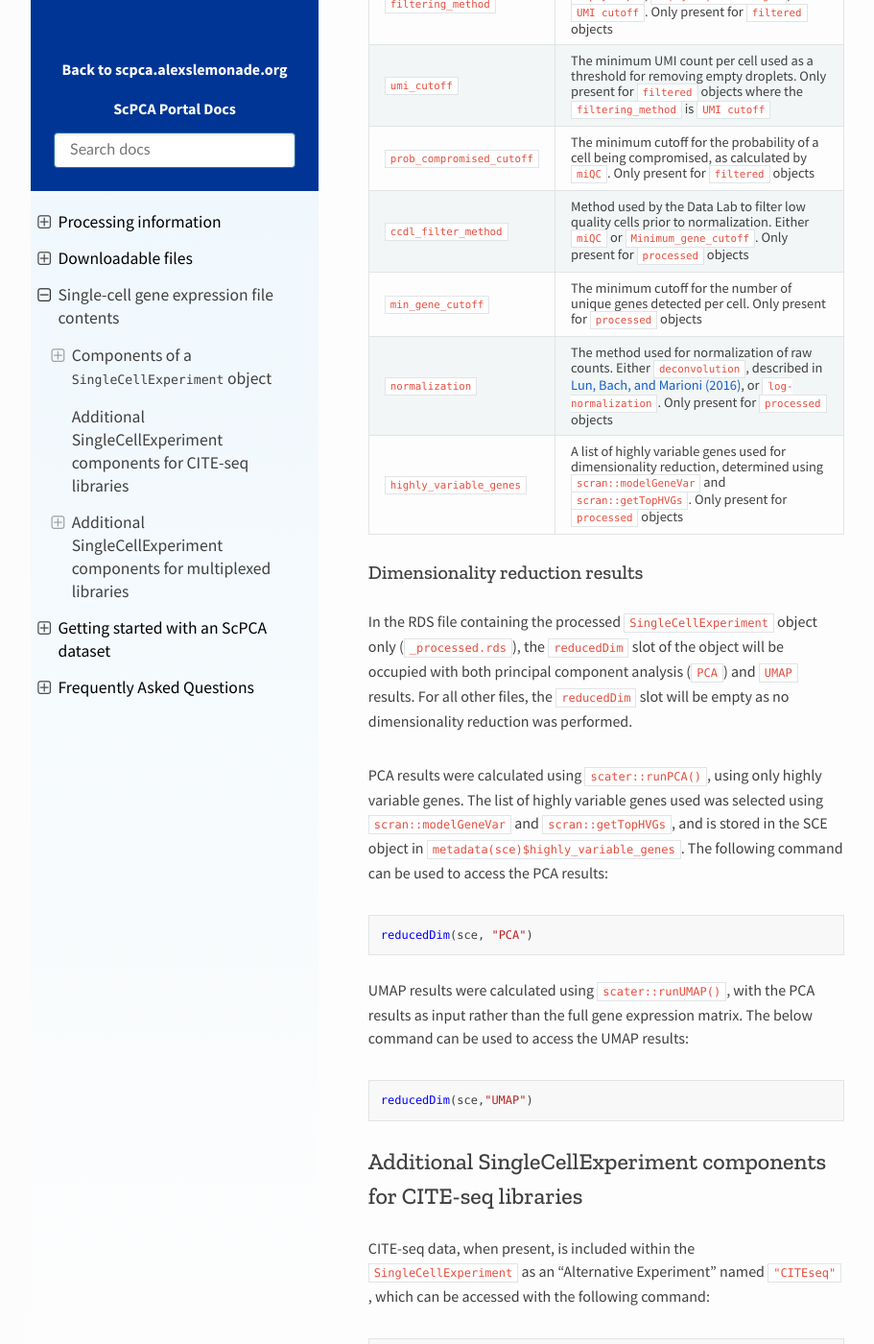
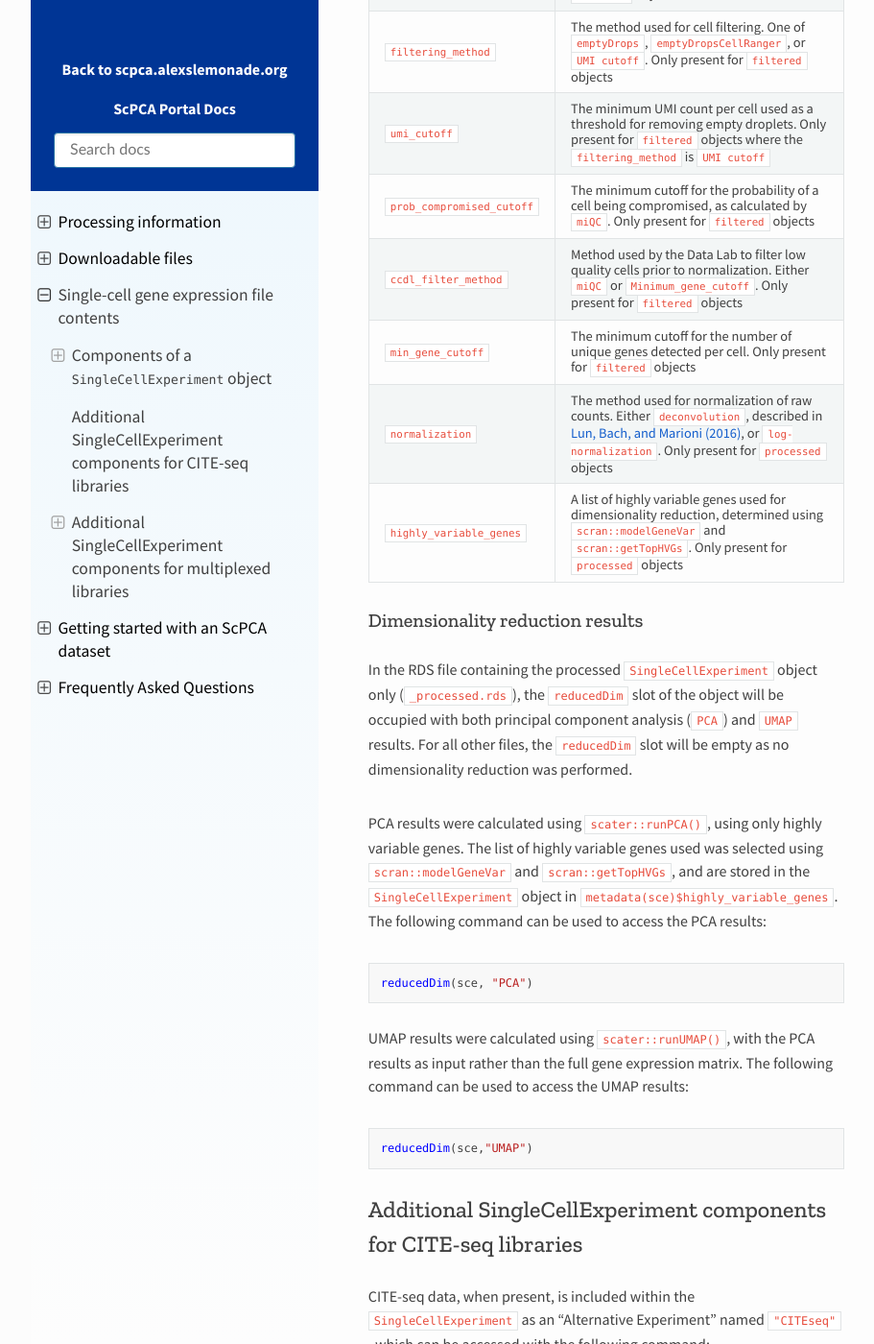
Before and after one commit to DongzeHE/scpca-docs, a Sphinx documentation site: the page built from docs/sce_file_contents.md, in a window 1280 px wide and 1400 px high, scrolled down 3739 px. Shown: the whole window at 96% size, without its empty margins (158-1069 px from the left). Built offline with Sphinx 7.4.7 and the Read the Docs theme 2.0.0, drawn with Linux system fonts in a browser that asks for light colours; some of the changed text lies outside the part shown.

Commit message:
account for filtering metadata in filtered SCE

````diff
--- a/docs/sce_file_contents.md
+++ b/docs/sce_file_contents.md
@@ -52,10 +52,8 @@
 | ----------------------- | --------------------------------------------------------------------------------------------------------------------------------------------------------------------------------------------- |
 | `prob_compromised`      | Probability that a cell is compromised (i.e., dead or damaged), as calculated by `miQC`                                                                                                       |
 | `miQC_pass`             | Indicates whether the cell passed the default miQC filtering. `TRUE` is assigned to cells with a low probability of being compromised (`prob_compromised` < 0.75) or [sufficiently low mitochondrial content](https://bioconductor.org/packages/release/bioc/vignettes/miQC/inst/doc/miQC.html#preventing-exclusion-of-low-mito-cells).  |
-
-For the `_processed.rds` file only, an additional column named, `ccdl_filter` will be included in the `colData`.
-This column was used to label cells as either `Keep` or `Remove` based on a set of filtering criteria.
-All cells labeled as `Remove` were removed prior to writing the `_processed.rds` file and therefore all cells found in the `_processed.rds` file should be labeled as `Keep`.
+| `ccdl_filter` | Labels cells as either `Keep` or `Remove` based on a set of filtering criteria.
+All cells labeled as `Remove` were removed prior to writing the `_processed.rds` file and therefore all cells found in the `_processed.rds` file should be labeled as `Keep`. |
 
 See the description of the {ref}`processed gene expression data <processing_information:Processed gene expression data>` for more information on filtering performed to obtain the `_processed.rds` file.
 
@@ -102,8 +100,8 @@
 | `filtering_method`  | The method used for cell filtering. One of `emptyDrops`, `emptyDropsCellRanger`, or `UMI cutoff`. Only present for `filtered` objects |
 | `umi_cutoff`        | The minimum UMI count per cell used as a threshold for removing empty droplets. Only present for `filtered` objects where the `filtering_method` is `UMI cutoff` |
 | `prob_compromised_cutoff`        | The minimum cutoff for the probability of a cell being compromised, as calculated by `miQC`. Only present for `filtered` objects |
-| `ccdl_filter_method`        | Method used by the Data Lab to filter low quality cells prior to normalization. Either `miQC` or `Minimum_gene_cutoff`. Only present for `processed` objects |
-| `min_gene_cutoff`        | The minimum cutoff for the number of unique genes detected per cell. Only present for `processed` objects |
+| `ccdl_filter_method`        | Method used by the Data Lab to filter low quality cells prior to normalization. Either `miQC` or `Minimum_gene_cutoff`. Only present for `filtered` objects |
+| `min_gene_cutoff`        | The minimum cutoff for the number of unique genes detected per cell. Only present for `filtered` objects |
 | `normalization`        | The method used for normalization of raw counts. Either `deconvolution`, described in [Lun, Bach, and Marioni (2016)](https://doi.org/10.1186/s13059-016-0947-7), or  `log-normalization`. Only present for `processed` objects |
 | `highly_variable_genes`        | A list of highly variable genes used for dimensionality reduction, determined using `scran::modelGeneVar` and `scran::getTopHVGs`. Only present for `processed` objects |
 
@@ -113,7 +111,7 @@
 For all other files, the `reducedDim` slot will be empty as no dimensionality reduction was performed.
 
 PCA results were calculated using `scater::runPCA()`, using only highly variable genes.
-The list of highly variable genes used was selected using `scran::modelGeneVar` and `scran::getTopHVGs`, and is stored in the SCE object in `metadata(sce)$highly_variable_genes`.
+The list of highly variable genes used was selected using `scran::modelGeneVar` and `scran::getTopHVGs`, and are stored in the `SingleCellExperiment` object in `metadata(sce)$highly_variable_genes`.
 The following command can be used to access the PCA results:
 
 ```r
@@ -121,7 +119,7 @@
 ```
 
 UMAP results were calculated using `scater::runUMAP()`, with the PCA results as input rather than the full gene expression matrix.
-The below command can be used to access the UMAP results:
+The following command can be used to access the UMAP results:
 
 ```r
 reducedDim(sce,"UMAP")
````
